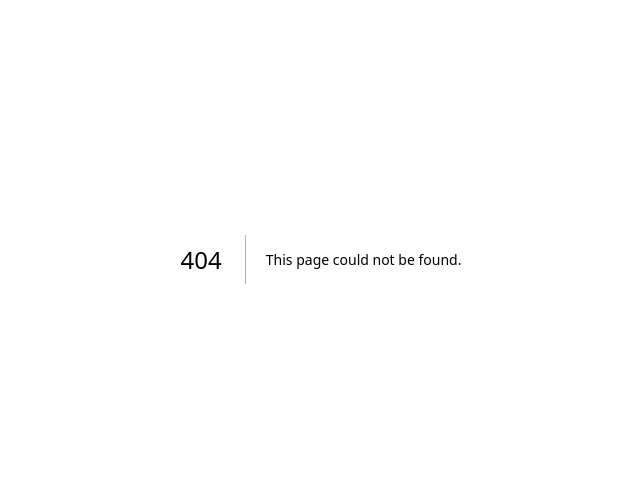
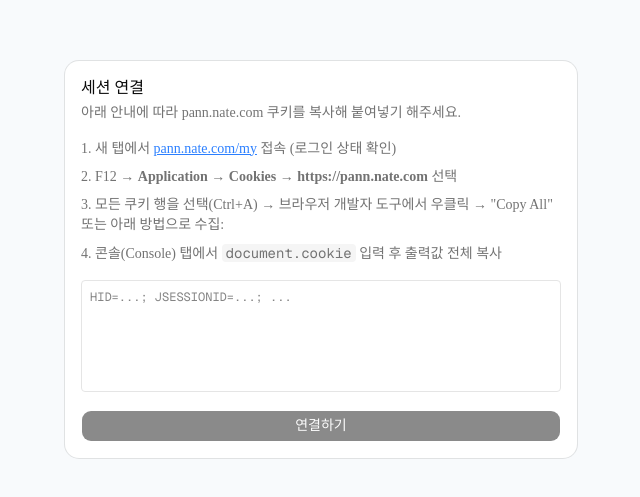
Before and after one commit to sonbbang/pann, a Next.js app: page /setup in a window 1280 px wide. Before the commit this address had no page. Shown: the part 141-638 px from the top of the page, without its empty margins (319-959 px from the left). Built offline with nearby package versions, Linux system fonts and the light colour scheme.

Commit message:
feat: add setup page with cookie input form

```diff
--- /dev/null
+++ b/app/setup/page.tsx
@@ -0,0 +1,9 @@
+import { SetupForm } from '@/components/SetupForm';
+
+export default function SetupPage() {
+  return (
+    <main className="min-h-screen flex flex-col items-center justify-center p-4 bg-slate-50">
+      <SetupForm />
+    </main>
+  );
+}
--- /dev/null
+++ b/components/SetupForm.tsx
@@ -0,0 +1,69 @@
+'use client';
+
+import { useState } from 'react';
+import { useRouter } from 'next/navigation';
+import { Button } from '@/components/ui/button';
+import { Card, CardContent, CardDescription, CardHeader, CardTitle } from '@/components/ui/card';
+
+export function SetupForm() {
+  const [cookieString, setCookieString] = useState('');
+  const [loading, setLoading] = useState(false);
+  const [error, setError] = useState('');
+  const router = useRouter();
+
+  async function handleSubmit(e: React.FormEvent) {
+    e.preventDefault();
+    setLoading(true);
+    setError('');
+
+    const res = await fetch('/api/setup/cookie', {
+      method: 'POST',
+      headers: { 'Content-Type': 'application/json' },
+      body: JSON.stringify({ cookieString: cookieString.trim() }),
+    });
+
+    const data = await res.json();
+
+    if (res.ok) {
+      router.push('/');
+    } else {
+      setError(data.error ?? '오류가 발생했습니다.');
+      setLoading(false);
+    }
+  }
+
+  return (
+    <Card className="w-full max-w-lg">
+      <CardHeader>
+        <CardTitle>세션 연결</CardTitle>
+        <CardDescription>
+          아래 안내에 따라 pann.nate.com 쿠키를 복사해 붙여넣기 해주세요.
+        </CardDescription>
+      </CardHeader>
+      <CardContent>
+        <ol className="mb-4 space-y-2 text-sm text-muted-foreground list-decimal list-inside">
+          <li>새 탭에서 <a href="https://pann.nate.com/my" target="_blank" rel="noreferrer" className="text-blue-500 underline">pann.nate.com/my</a> 접속 (로그인 상태 확인)</li>
+          <li>F12 → <strong>Application</strong> → <strong>Cookies</strong> → <strong>https://pann.nate.com</strong> 선택</li>
+          <li>모든 쿠키 행을 선택(Ctrl+A) → 브라우저 개발자 도구에서 우클릭 → "Copy All" 또는 아래 방법으로 수집:</li>
+          <li>콘솔(Console) 탭에서 <code className="bg-muted px-1 rounded">document.cookie</code> 입력 후 출력값 전체 복사</li>
+        </ol>
+
+        <form onSubmit={handleSubmit} className="space-y-3">
+          <textarea
+            className="w-full h-28 p-2 text-xs font-mono border rounded resize-none focus:outline-none focus:ring-2 focus:ring-ring"
+            placeholder="HID=...; JSESSIONID=...; ..."
+            value={cookieString}
+            onChange={(e) => setCookieString(e.target.value)}
+            required
+          />
+          {error && (
+            <p className="text-sm text-destructive">{error}</p>
+          )}
+          <Button type="submit" className="w-full" disabled={loading || !cookieString.trim()}>
+            {loading ? '확인 중...' : '연결하기'}
+          </Button>
+        </form>
+      </CardContent>
+    </Card>
+  );
+}
```
